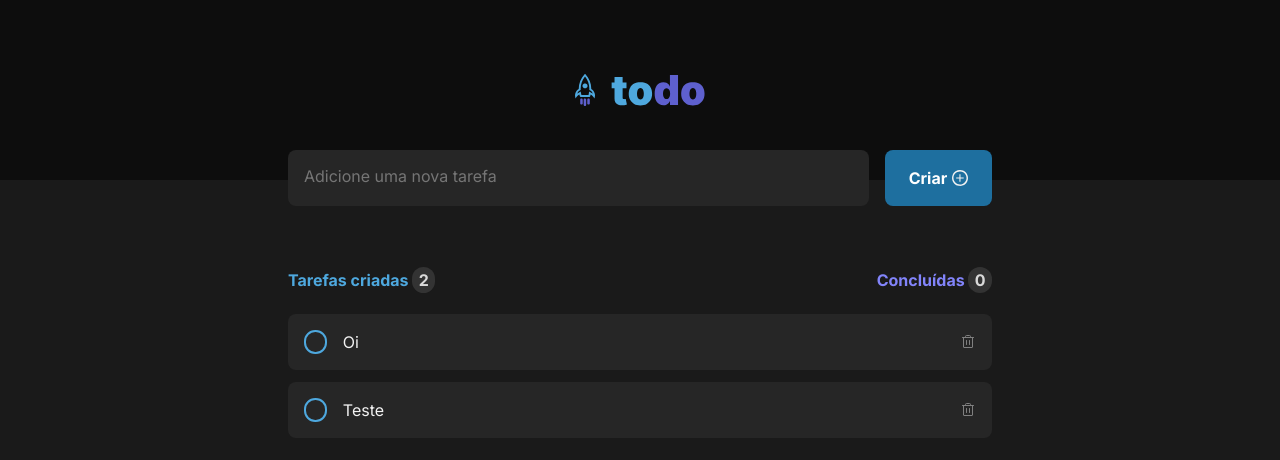
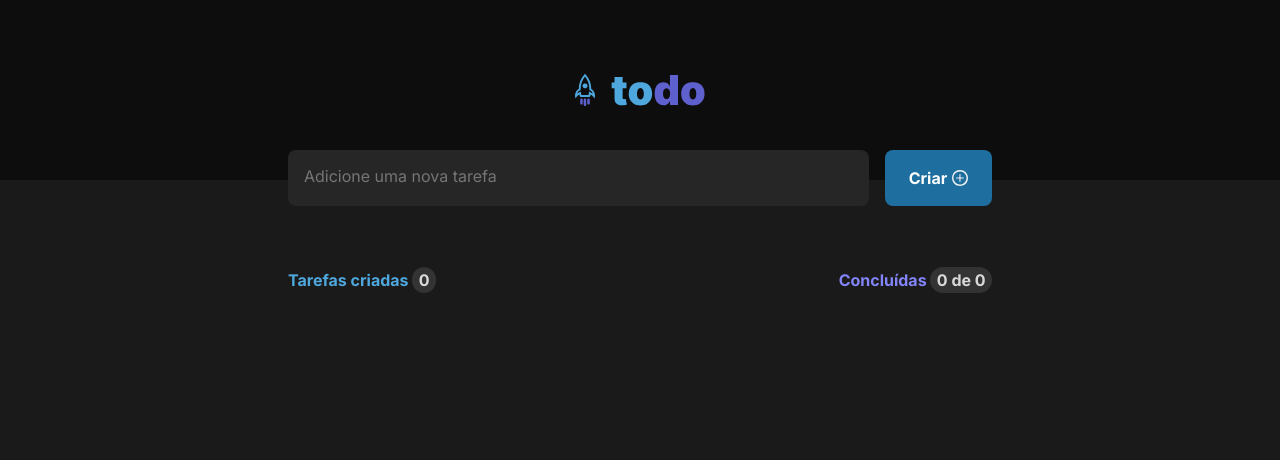
Before and after one commit to raphaelc484/toDoList, a React (Vite) app: page / in a window 1280 px wide. Shown: the top 460 px of the page. Built offline with nearby package versions, Linux system fonts and the light colour scheme.

Commit message:
testando problema com renderização de sem tarefas

```diff
--- a/src/components/Task.tsx
+++ b/src/components/Task.tsx
@@ -1,21 +1,33 @@
 import styles from "./Task.module.css";
 import { Trash } from "phosphor-react";
-import { ChangeEventHandler } from "react";
+import { ChangeEvent } from "react";
+
+interface StatusProps {
+  id: string;
+  statusChange: boolean;
+}
 
 interface TaskProps {
   id: string;
   task: string;
   onDeleteTask: (taskId: string) => void;
+  onChangeStatus: ({ id, statusChange }: StatusProps) => void;
 }
 
-export function Task({ id, task, onDeleteTask }: TaskProps) {
+export function Task({ id, task, onDeleteTask, onChangeStatus }: TaskProps) {
   function handleDeleteTask() {
     onDeleteTask(id);
   }
 
+  function teste(event: ChangeEvent<HTMLInputElement>) {
+    console.log(event.target.checked);
+
+    onChangeStatus({ id, statusChange: event.target.checked });
+  }
+
   return (
     <div className={styles.task}>
-      <input id={id} type="checkbox" />
+      <input id={id} type="checkbox" onChange={teste} />
       <label htmlFor={id}>
         {task}
         <button onClick={handleDeleteTask}>
--- a/src/components/TaskBoard.tsx
+++ b/src/components/TaskBoard.tsx
@@ -4,16 +4,24 @@ import { useState } from "react";
 import { Task } from "./Task";
 import { NewTask } from "./NewTask";
 
+interface StatusProps {
+  id: string;
+  statusChange: boolean;
+}
+
+interface TasksProps {
+  id: string;
+  content: string;
+  check: boolean;
+}
+
 export function TaskBoard() {
-  const [tasks, setTasks] = useState([
-    { id: "1", content: "Oi" },
-    { id: "2", content: "Teste" },
-  ]);
+  const [tasks, setTasks] = useState<TasksProps[]>([]);
 
   function createTask(taskToCreate: string) {
     setTasks([
       ...tasks,
-      { id: String(tasks.length + 1), content: taskToCreate },
+      { id: String(tasks.length + 1), content: taskToCreate, check: false },
     ]);
   }
 
@@ -25,6 +33,17 @@ export function TaskBoard() {
     setTasks(tasksWithoutDeleteChoose);
   }
 
+  function changeStatusTask({ id, statusChange }: StatusProps) {
+    const tasksWithStatusChange = [...tasks];
+    const findIndex = tasks.findIndex((item) => item.id === id);
+    tasksWithStatusChange[findIndex].check = statusChange;
+
+    setTasks(tasksWithStatusChange);
+  }
+
+  const t = tasks.filter((item) => item.check === true);
+  const t2 = tasks.length;
+
   return (
     <div>
       <NewTask onCreate={createTask} />
@@ -33,12 +52,28 @@ export function TaskBoard() {
           Tarefas criadas <b>{tasks.length}</b>
         </strong>
         <strong>
-          Concluídas <b>0</b>
+          Concluídas{" "}
+          <b>
+            {t.length} de {tasks.length}
+          </b>
         </strong>
       </div>
       <ul className={styles.tasks}>
         {tasks.map((task) => {
-          if (!task) {
+          if (task) {
+            console.log(task);
+            return (
+              <li key={task.id}>
+                <Task
+                  id={task.id}
+                  task={task.content}
+                  onDeleteTask={deleteTask}
+                  onChangeStatus={changeStatusTask}
+                />
+              </li>
+            );
+          } else {
+            console.log("aqui");
             return (
               <div className={styles.taskBoardEmpty}>
                 <img src={clipboardImg} />
@@ -46,16 +81,6 @@ export function TaskBoard() {
                 <p>Crie tarefas e organize seus itens a fazer</p>
               </div>
             );
-          } else {
-            return (
-              <li key={task.id}>
-                <Task
-                  id={task.id}
-                  task={task.content}
-                  onDeleteTask={deleteTask}
-                />
-              </li>
-            );
           }
         })}
       </ul>
```
